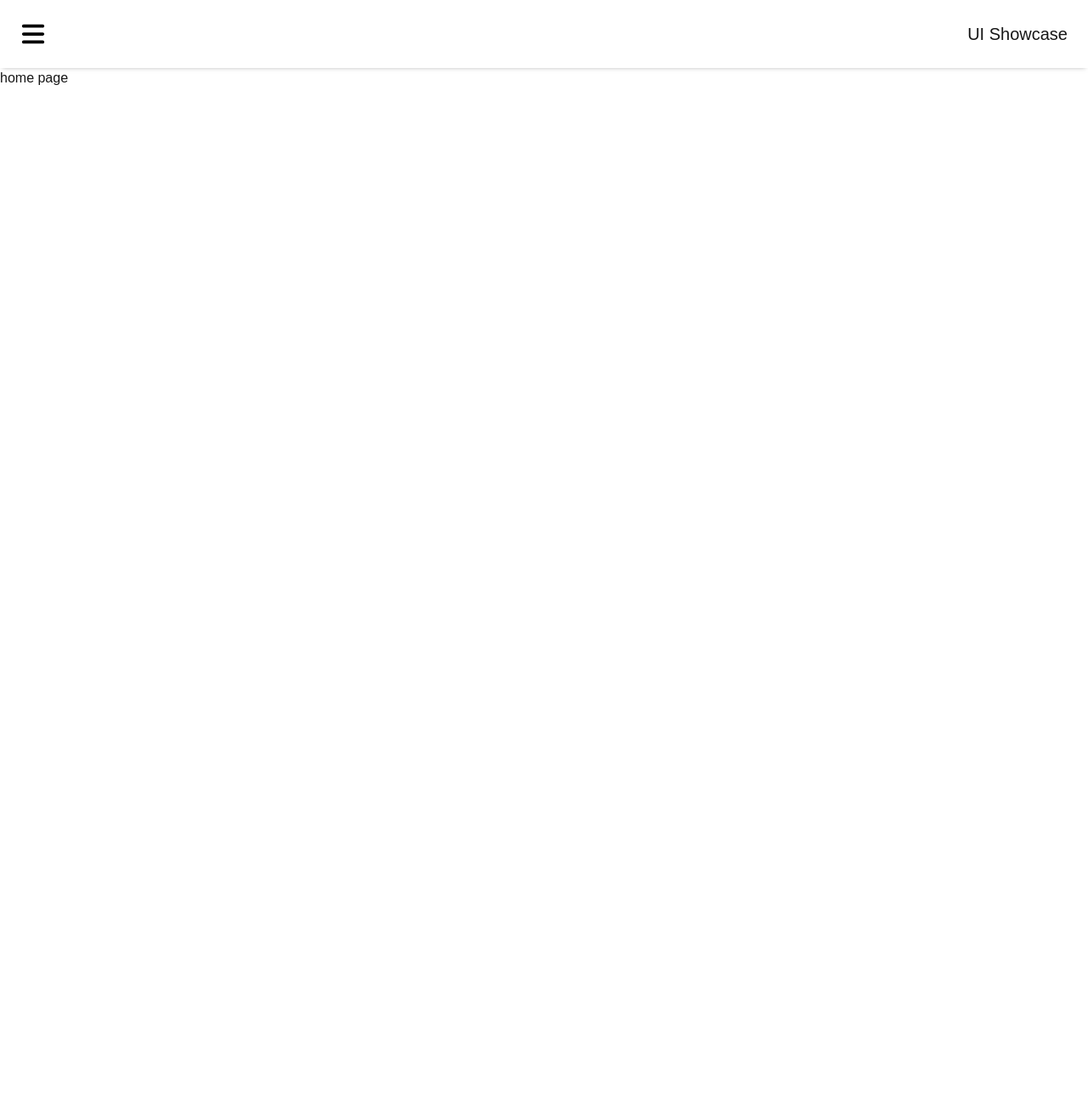
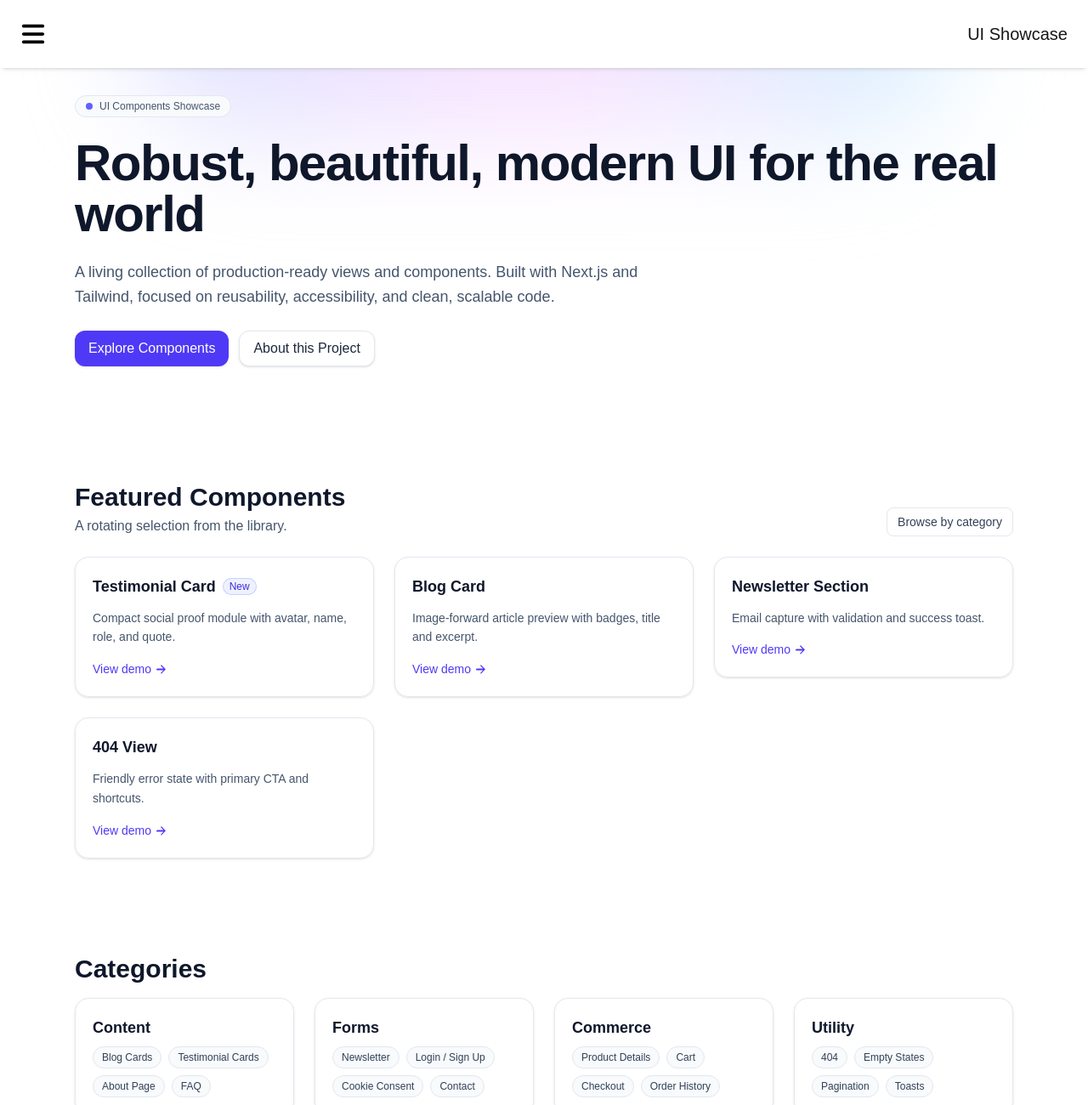
Before and after one commit to hsanchez7934/ui-showcase, a Next.js app: page / in a window 1280 px wide. Shown: the top 1300 px of the page at 85% size. Before the commit the page ends 800 px from the top, so only its background shows below. Built offline with nearby package versions, Linux system fonts and the light colour scheme.

Commit message:
Add hero page

```diff
--- a/src/app/page.tsx
+++ b/src/app/page.tsx
@@ -1,3 +1,263 @@
-export default function Home() {
-	return <main className="h-screen pt-20">home page</main>
+// app/page.tsx
+"use client";
+
+import Link from "next/link";
+import { useMemo } from "react";
+
+// --- Types
+interface FeaturedItem {
+  title: string;
+  description: string;
+  href: string;
+  badge?: string;
 }
+
+interface CategoryItem {
+  name: string;
+  items: string[];
+}
+
+export default function HomePage() {
+  const featured: FeaturedItem[] = useMemo(
+    () => [
+      {
+        title: "Testimonial Card",
+        description:
+          "Compact social proof module with avatar, name, role, and quote.",
+        href: "/testimonial-card", // <-- adjust to your route
+        badge: "New",
+      },
+      {
+        title: "Blog Card",
+        description:
+          "Image-forward article preview with badges, title and excerpt.",
+        href: "/blog-card", // <-- adjust to your route
+      },
+      {
+        title: "Newsletter Section",
+        description: "Email capture with validation and success toast.",
+        href: "/newsletter", // placeholder for future page
+      },
+      {
+        title: "404 View",
+        description: "Friendly error state with primary CTA and shortcuts.",
+        href: "/404-demo", // placeholder
+      },
+    ],
+    []
+  );
+
+  const categories: CategoryItem[] = useMemo(
+    () => [
+      {
+        name: "Content",
+        items: ["Blog Cards", "Testimonial Cards", "About Page", "FAQ"],
+      },
+      {
+        name: "Forms",
+        items: ["Newsletter", "Login / Sign Up", "Cookie Consent", "Contact"],
+      },
+      {
+        name: "Commerce",
+        items: ["Product Details", "Cart", "Checkout", "Order History"],
+      },
+      {
+        name: "Utility",
+        items: ["404", "Empty States", "Pagination", "Toasts"],
+      },
+    ],
+    []
+  );
+
+  return (
+    <main className="min-h-dvh bg-white text-slate-800">
+      {/* Hero */}
+      <section className="relative isolate overflow-hidden">
+        <div className="mx-auto max-w-6xl px-6 pt-20 pb-16 sm:pt-28 sm:pb-20">
+          <div className="flex flex-col items-start gap-6">
+            <span className="inline-flex items-center gap-2 rounded-full border border-slate-200 bg-slate-50 px-3 py-1 text-xs font-medium text-slate-600">
+              <span className="h-2 w-2 rounded-full bg-indigo-500" />
+              UI Components Showcase
+            </span>
+            <h1 className="text-4xl font-bold tracking-tight text-slate-900 sm:text-6xl">
+              Robust, beautiful, modern UI for the real world
+            </h1>
+            <p className="max-w-2xl text-base leading-relaxed text-slate-600 sm:text-lg">
+              A living collection of production-ready views and components. Built
+              with Next.js and Tailwind, focused on reusability, accessibility,
+              and clean, scalable code.
+            </p>
+            <div className="flex flex-wrap gap-3">
+              <Link
+                href="#featured"
+                className="inline-flex items-center rounded-xl bg-indigo-600 px-4 py-2 text-white shadow-sm transition hover:bg-indigo-500 focus-visible:outline-none focus-visible:ring-2 focus-visible:ring-indigo-500"
+              >
+                Explore Components
+              </Link>
+              <Link
+                href="#about"
+                className="inline-flex items-center rounded-xl border border-slate-200 bg-white px-4 py-2 text-slate-800 shadow-sm transition hover:bg-slate-50 focus-visible:outline-none focus-visible:ring-2 focus-visible:ring-indigo-500"
+              >
+                About this Project
+              </Link>
+            </div>
+          </div>
+        </div>
+
+        {/* Decorative gradient */}
+        <div
+          aria-hidden
+          className="pointer-events-none absolute inset-x-0 -top-24 -z-10 blur-3xl"
+        >
+          <div className="mx-auto h-64 w-[60rem] rounded-full bg-gradient-to-r from-indigo-200 via-fuchsia-200 to-sky-200 opacity-60" />
+        </div>
+      </section>
+
+      {/* Featured */}
+      <section id="featured" className="mx-auto max-w-6xl px-6 py-10 sm:py-14">
+        <div className="mb-6 flex items-end justify-between">
+          <div>
+            <h2 className="text-2xl font-semibold text-slate-900 sm:text-3xl">
+              Featured Components
+            </h2>
+            <p className="mt-1 text-slate-600">
+              A rotating selection from the library.
+            </p>
+          </div>
+          <Link
+            href="#categories"
+            className="hidden rounded-lg border border-slate-200 px-3 py-1.5 text-sm text-slate-700 transition hover:bg-slate-50 sm:inline-flex"
+          >
+            Browse by category
+          </Link>
+        </div>
+
+        <ul className="grid grid-cols-1 gap-6 sm:grid-cols-2 lg:grid-cols-3">
+          {featured.map((item) => (
+            <li key={item.title}>
+              <Link
+                href={item.href}
+                className="group block rounded-2xl border border-slate-200 p-5 shadow-sm transition hover:shadow-md focus-visible:outline-none focus-visible:ring-2 focus-visible:ring-indigo-500"
+              >
+                <div className="mb-3 flex items-center gap-2">
+                  <h3 className="text-lg font-semibold text-slate-900">
+                    {item.title}
+                  </h3>
+                  {item.badge ? (
+                    <span className="rounded-full bg-indigo-50 px-2 py-0.5 text-xs font-medium text-indigo-700 ring-1 ring-inset ring-indigo-200">
+                      {item.badge}
+                    </span>
+                  ) : null}
+                </div>
+                <p className="text-sm leading-relaxed text-slate-600">
+                  {item.description}
+                </p>
+                <div className="mt-4 inline-flex items-center text-sm font-medium text-indigo-600">
+                  <span className="mr-1 transition group-hover:translate-x-0.5">View demo</span>
+                  <svg
+                    xmlns="http://www.w3.org/2000/svg"
+                    viewBox="0 0 20 20"
+                    fill="currentColor"
+                    className="size-4"
+                  >
+                    <path
+                      fillRule="evenodd"
+                      d="M3 10a.75.75 0 0 1 .75-.75h9.19L9.22 5.53a.75.75 0 1 1 1.06-1.06l5.5 5.5a.75.75 0 0 1 0 1.06l-5.5 5.5a.75.75 0 1 1-1.06-1.06l3.72-3.72H3.75A.75.75 0 0 1 3 10Z"
+                      clipRule="evenodd"
+                    />
+                  </svg>
+                </div>
+              </Link>
+            </li>
+          ))}
+        </ul>
+      </section>
+
+      {/* Categories */}
+      <section id="categories" className="mx-auto max-w-6xl px-6 py-10 sm:py-14">
+        <h2 className="mb-4 text-2xl font-semibold text-slate-900 sm:text-3xl">
+          Categories
+        </h2>
+        <div className="grid grid-cols-1 gap-6 sm:grid-cols-2 lg:grid-cols-4">
+          {categories.map((cat) => (
+            <div
+              key={cat.name}
+              className="rounded-2xl border border-slate-200 p-5 shadow-sm transition hover:shadow-md"
+            >
+              <h3 className="mb-2 text-lg font-semibold text-slate-900">
+                {cat.name}
+              </h3>
+              <ul className="flex flex-wrap gap-2">
+                {cat.items.map((i) => (
+                  <li key={i}>
+                    <span className="inline-flex items-center rounded-full border border-slate-200 bg-slate-50 px-2.5 py-1 text-xs text-slate-700">
+                      {i}
+                    </span>
+                  </li>
+                ))}
+              </ul>
+            </div>
+          ))}
+        </div>
+      </section>
+
+      {/* About */}
+      <section id="about" className="mx-auto max-w-6xl px-6 py-10 sm:py-16">
+        <div className="rounded-3xl border border-slate-200 bg-slate-50/60 p-6 sm:p-10">
+          <div className="grid grid-cols-1 items-start gap-6 sm:grid-cols-3">
+            <div className="sm:col-span-2">
+              <h2 className="text-2xl font-semibold text-slate-900 sm:text-3xl">
+                About this project
+              </h2>
+              <p className="mt-3 max-w-3xl text-slate-700">
+                This is a curated, growing library of UI components and views I
+                build to demonstrate front‑end craftsmanship: reusable patterns,
+                strong UX, accessibility, and performance-minded code. Each page
+                includes an isolated demo and a breakdown of the component’s
+                responsibilities and design decisions.
+              </p>
+            </div>
+            <div className="rounded-2xl border border-slate-200 bg-white p-5 shadow-sm">
+              <h3 className="text-sm font-semibold text-slate-900">Tech</h3>
+              <ul className="mt-2 list-disc pl-5 text-sm text-slate-700">
+                <li>Next.js (App Router)</li>
+                <li>Tailwind CSS</li>
+                <li>TypeScript</li>
+                <li>Accessible, composable components</li>
+              </ul>
+            </div>
+          </div>
+        </div>
+      </section>
+
+      {/* Footer */}
+      <footer className="mx-auto max-w-6xl px-6 pb-12">
+        <div className="flex flex-col items-center justify-between gap-3 rounded-2xl border border-slate-200 bg-white p-4 sm:flex-row">
+          <p className="text-sm text-slate-600">
+            © {new Date().getFullYear()} • UI Components Showcase
+          </p>
+          <div className="flex items-center gap-3 text-sm">
+            <Link
+              href="/"
+              className="rounded-md px-2 py-1 text-slate-700 hover:bg-slate-50"
+            >
+              GitHub
+            </Link>
+            <Link
+              href="/"
+              className="rounded-md px-2 py-1 text-slate-700 hover:bg-slate-50"
+            >
+              Portfolio
+            </Link>
+            <Link
+              href="/"
+              className="rounded-md px-2 py-1 text-slate-700 hover:bg-slate-50"
+            >
+              LinkedIn
+            </Link>
+          </div>
+        </div>
+      </footer>
+    </main>
+  );
+}
```
